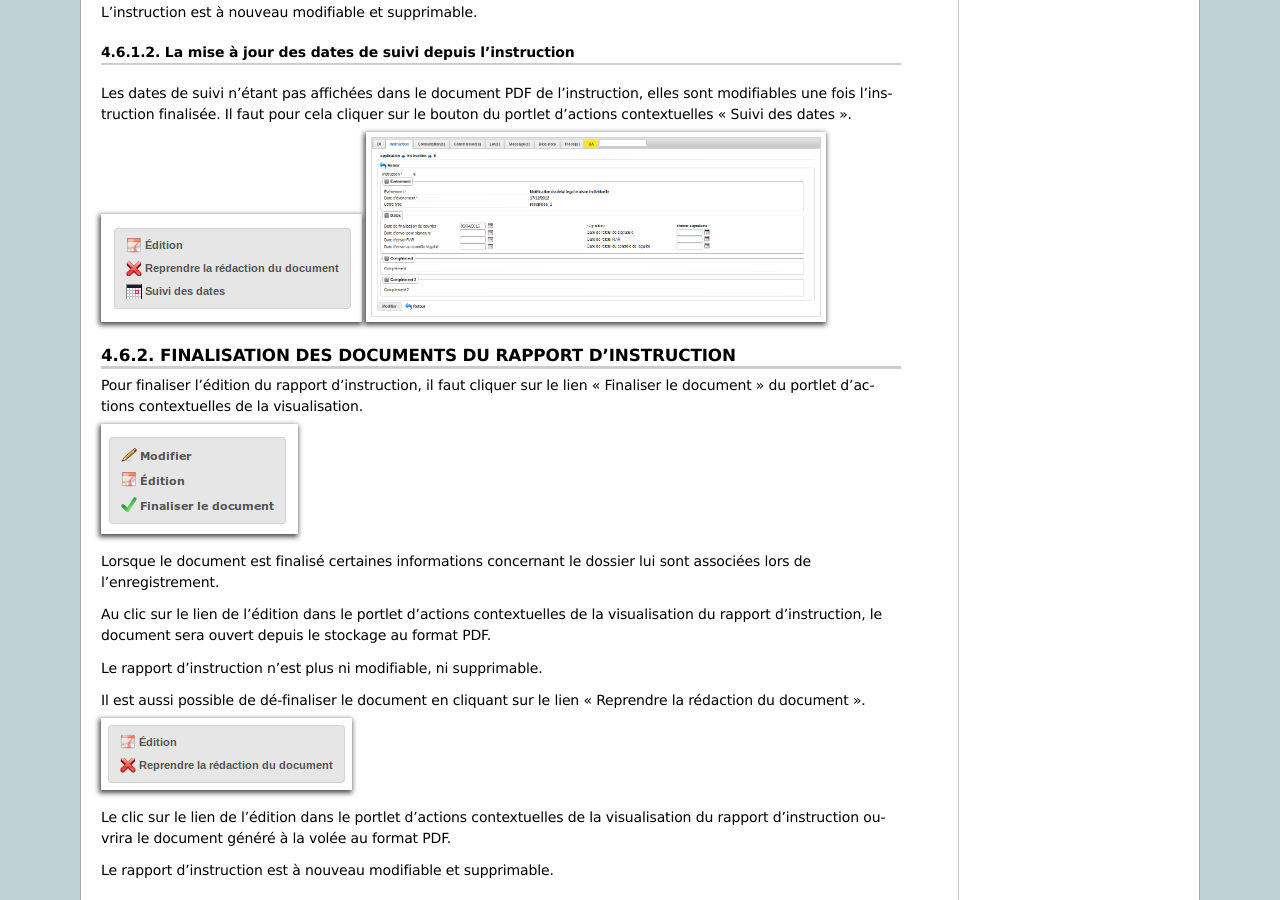
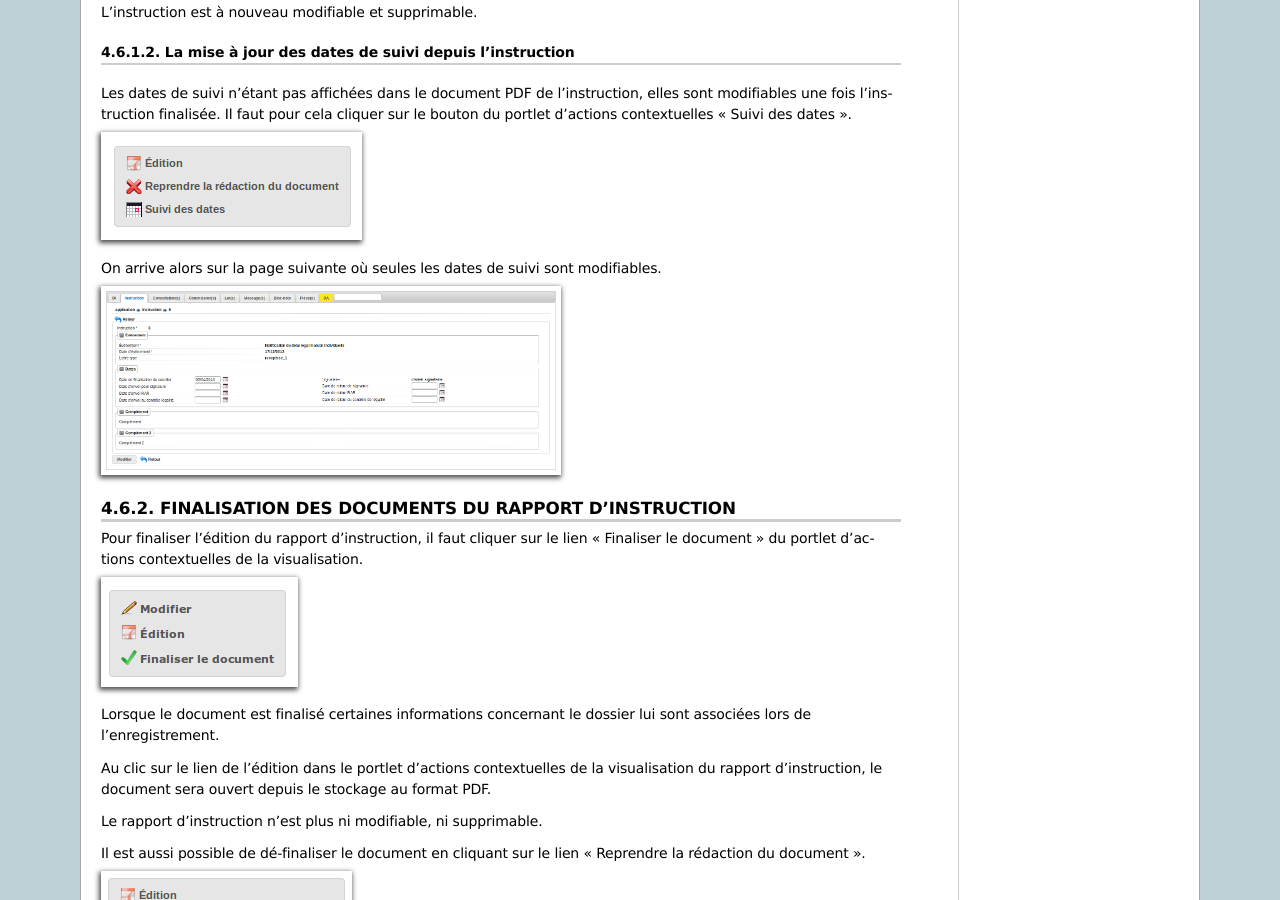
Before and after one commit to mpavaux/openads-documentation, a Sphinx documentation site: the page built from source/manuel_utilisateur/instruction.rst, in a window 1280 px wide and 900 px high, scrolled down 5228 px. Built offline with Sphinx 7.4.7, drawn with Linux system fonts in a browser that asks for light colours.

Commit message:
Correction du suivi des dates

```diff
--- a/source/manuel_utilisateur/instruction.rst
+++ b/source/manuel_utilisateur/instruction.rst
@@ -244,9 +244,11 @@
 La mise à jour des dates de suivi depuis l'instruction
 ######################################################
 
-Les dates de suivi n'étant pas affichées dans le document PDF de l'instruction, elles sont modifiables une fois l'instruction  finalisée. Il faut pour cela cliquer sur le bouton du portlet d'actions contextuelles "Suivi des dates".
+Les dates de suivi n'étant pas affichées dans le document PDF de l'instruction, elles sont modifiables une fois l'instruction finalisée. Il faut pour cela cliquer sur le bouton du portlet d'actions contextuelles "Suivi des dates".
 
 .. image:: instruction_portlet_mise_a_jour_des_dates.png
+
+On arrive alors sur la page suivante où seules les dates de suivi sont modifiables.
 
 .. image:: maj_date_instruction.png
 
```
